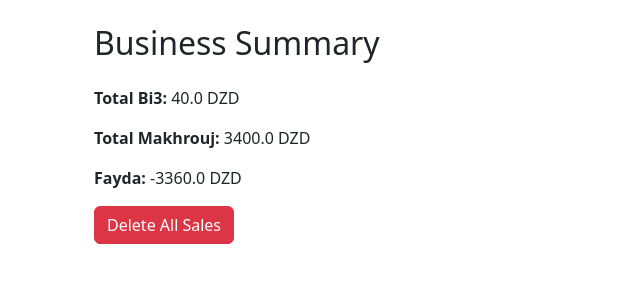
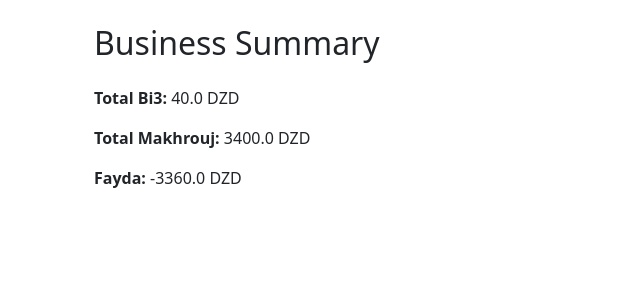
Before and after one commit to amersalamet/msamen-tracker, a Flask app: page /summary in a window 1280 px wide. Shown: the part 56-356 px from the top of the page, without its empty margins (0-640 px from the left). Run offline with Flask 3, Linux system fonts and the light colour scheme; data comes from the database, SQL or seed files in the repository.

Commit message:
Update view_summary.html

```diff
--- a/templates/view_summary.html
+++ b/templates/view_summary.html
@@ -10,8 +10,6 @@
     <p><strong>Fayda:</strong> {{ profit }} DZD</p>
   </div>
 
-  <form action="/delete_sales" method="post" onsubmit="return confirm('Are you sure you want to delete ALL sales?');">
-    <button type="submit" class="btn btn-danger">Delete All Sales</button>
-  </form>
+
 </div>
 {% endblock %}
```
